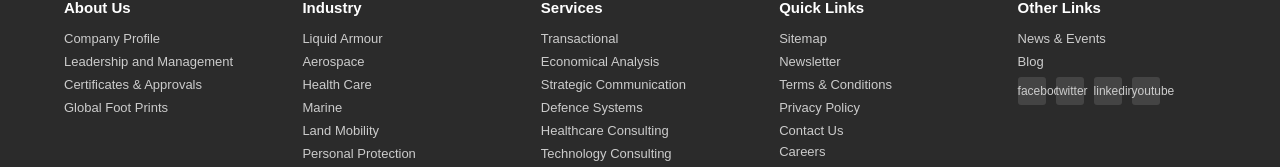
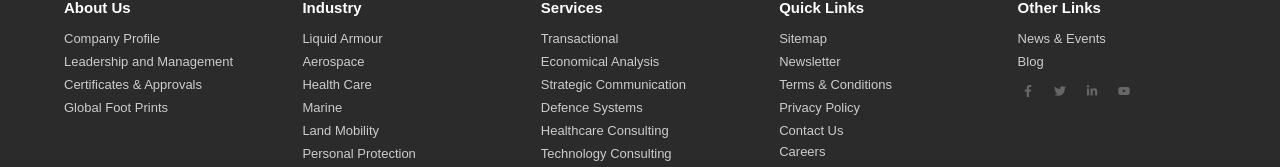
Before and after one commit to yadavjitu06/aven, a Next.js app: page / in a window 1280 px wide. Shown: the part 1621-1788 px from the top of the page. Built offline with nearby package versions, Linux system fonts and the light colour scheme.

Commit message:
update social icons

```diff
--- a/src/components/Footer/Footer.jsx
+++ b/src/components/Footer/Footer.jsx
@@ -1,18 +1,50 @@
+import {
+  FaFacebookF,
+  FaTwitter,
+  FaLinkedinIn,
+  FaYoutube,
+} from "react-icons/fa";
 import styles from "./Footer.module.css";
+const socialIconMap = {
+  facebook: <FaFacebookF />,
+  twitter: <FaTwitter />,
+  linkedin: <FaLinkedinIn />,
+  youtube: <FaYoutube />,
+};
 
 const footerData = {
   columns: [
     {
       title: "About Us",
-      links: ["Company Profile", "Leadership and Management", "Certificates & Approvals", "Global Foot Prints"],
+      links: [
+        "Company Profile",
+        "Leadership and Management",
+        "Certificates & Approvals",
+        "Global Foot Prints",
+      ],
     },
     {
       title: "Industry",
-      links: ["Liquid Armour", "Aerospace", "Health Care", "Marine", "Land Mobility", "Personal Protection", "Defence Supplies"],
+      links: [
+        "Liquid Armour",
+        "Aerospace",
+        "Health Care",
+        "Marine",
+        "Land Mobility",
+        "Personal Protection",
+        "Defence Supplies",
+      ],
     },
     {
       title: "Services",
-      links: ["Transactional", "Economical Analysis", "Strategic Communication", "Defence Systems", "Healthcare Consulting", "Technology Consulting"],
+      links: [
+        "Transactional",
+        "Economical Analysis",
+        "Strategic Communication",
+        "Defence Systems",
+        "Healthcare Consulting",
+        "Technology Consulting",
+      ],
     },
     {
       title: "Quick Links",
@@ -34,10 +66,8 @@ export default function Footer() {
         <div className={styles.grid}>
           {footerData.columns.map((col, i) => (
             <section key={i}>
-              {/* yahan class add karo */}
               <h4 className={styles.sectionTitle}>{col.title}</h4>
 
-              {/* yahan class add karo */}
               <ul className={styles.linkList}>
                 {col.links.map((link, idx) => (
                   <li key={idx} className={styles.linkItem}>
@@ -57,7 +87,9 @@ export default function Footer() {
               {col.social && (
                 <div className={styles.social}>
                   {col.social.map((icon, idx) => (
-                    <span key={idx}>{icon}</span>
+                    <span key={idx} className={styles.socialIcon}>
+                      {socialIconMap[icon]}
+                    </span>
                   ))}
                 </div>
               )}
--- a/src/components/Footer/Footer.module.css
+++ b/src/components/Footer/Footer.module.css
@@ -46,9 +46,9 @@
 .social span {
   display: inline-block;
   margin-right: 10px;
-  background: #444;
-  width: 28px;
-  height: 28px;
+  background: transparent 0% 0% no-repeat padding-box;
+  width:20px;
+  height:20px;
   text-align: center;
   line-height: 28px;
   border-radius: 3px;
@@ -146,3 +146,25 @@
     font-size: 11px;
   }
 }
+
+
+
+
+
+.social {
+  display: flex;
+  gap: 2px;
+  margin-top: 10px;
+}
+
+.socialIcon {
+  font-size: 10px;
+  color: #666;
+  cursor: pointer;
+  transition: 0.3s;
+}
+
+.socialIcon:hover {
+  color: #cac3bf;
+  transform: translateY(-2px);
+}
```
